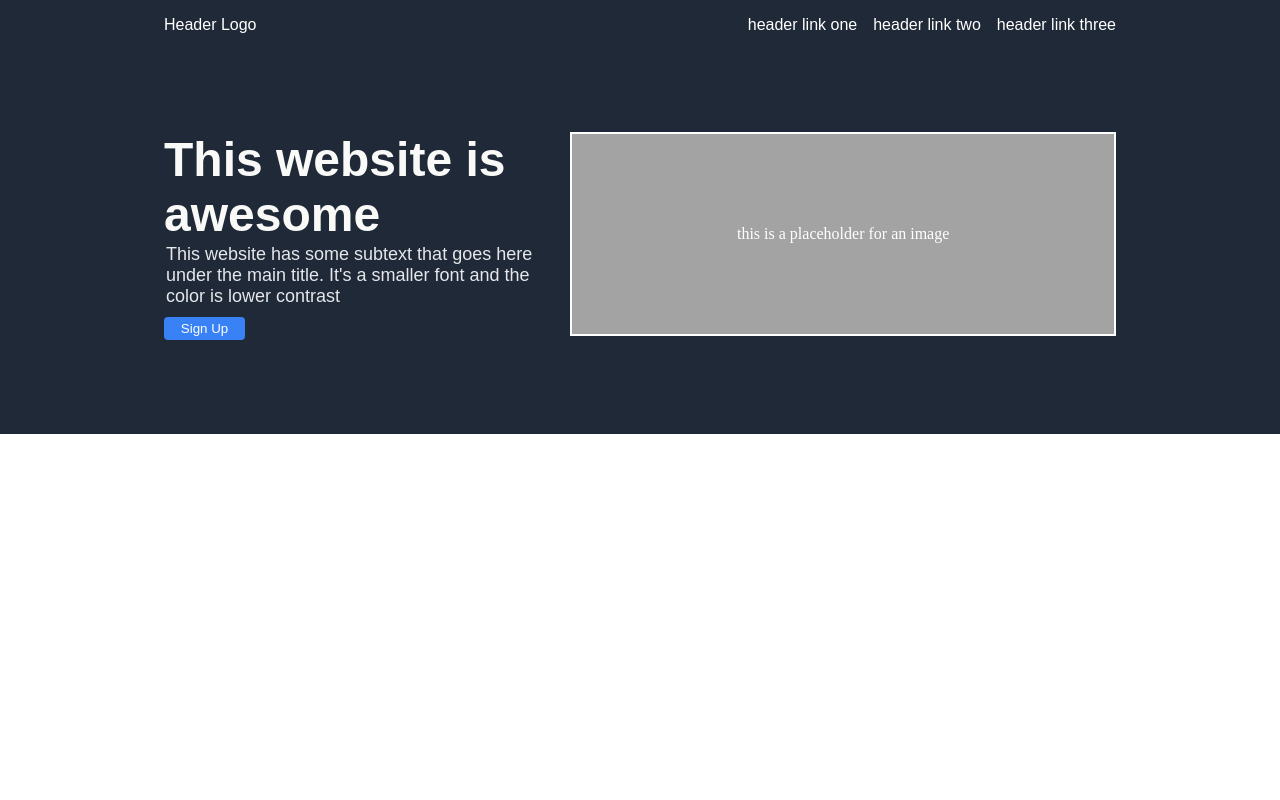
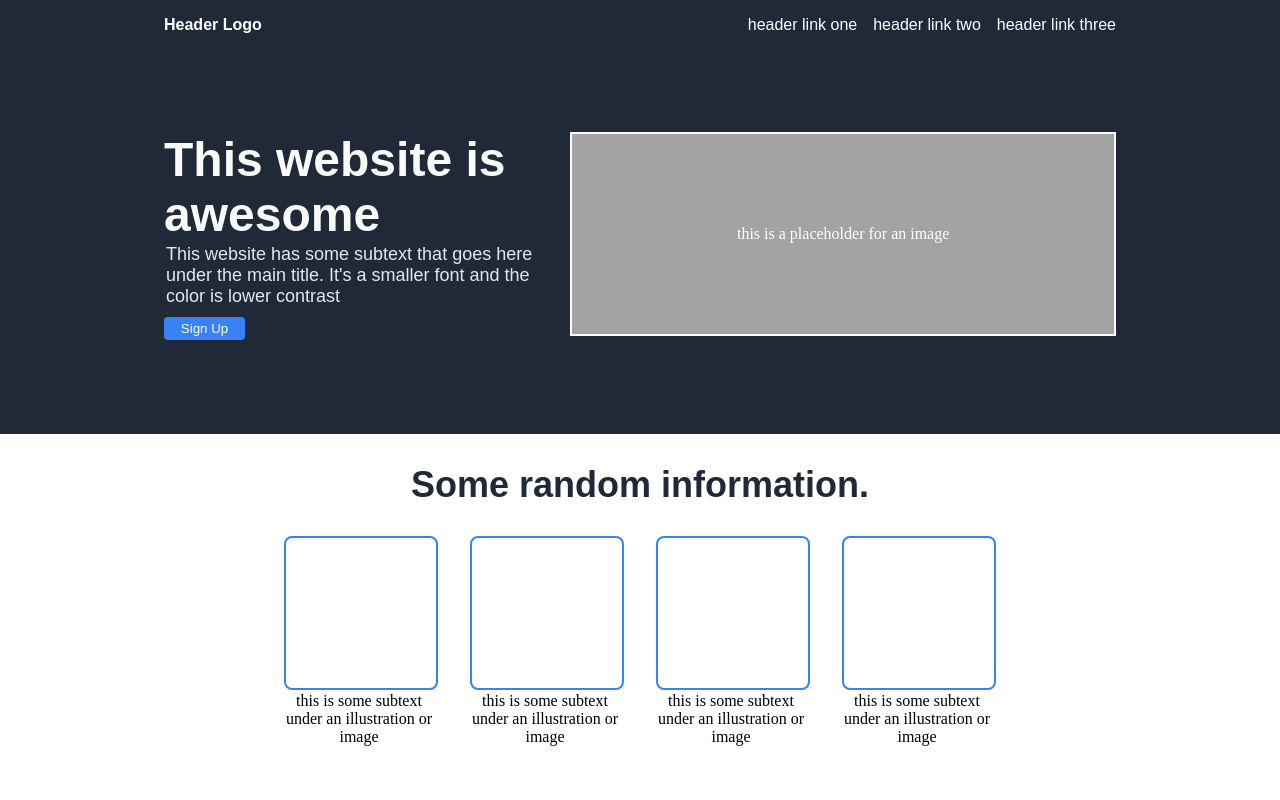
Before and after one commit to yvesHCBD/landing-page-v2, a plain HTML site: page index.html in a window 1280 px wide. Shown: the top 800 px of the page. Drawn offline with Linux system fonts and the light colour scheme.

Commit message:
Completed random-information section

```diff
--- a/index.html
+++ b/index.html
@@ -8,7 +8,7 @@
 
   <body>
     <div class="top-header-container">
-      Header Logo
+      <h4>Header Logo</h4>
       <ul>
         <li><a href="https://www.google.com">header link one</a></li>
         <li><a href="https://www.youtube.com">header link two</a></li>
@@ -30,7 +30,27 @@
         </div>
       </div>
     </div>
-    <div class="information-container"></div>
+    <div class="information-container">
+      <h2 class="random-info-header">Some random information.</h2>
+      <div class="container-of-square-info">
+        <div class="square-containers">
+          <div class="square"></div>
+          <p>this is some subtext under an illustration or image</p>
+        </div>
+        <div class="square-containers">
+          <div class="square"></div>
+          <p>this is some subtext under an illustration or image</p>
+        </div>
+        <div class="square-containers">
+          <div class="square"></div>
+          <p>this is some subtext under an illustration or image</p>
+        </div>
+        <div class="square-containers">
+          <div class="square"></div>
+          <p>this is some subtext under an illustration or image</p>
+        </div>
+      </div>
+    </div>
     <div class="quote-container"></div>
     <div class="sign-up-container"></div>
     <div class="footer-container">Copyright © The Odin Project 2023</div>
--- a/style.css
+++ b/style.css
@@ -6,7 +6,6 @@ body {
 }
 
 .header-container,
-.information-container,
 .quote-container,
 .sign-up-container {
   display: flex;
@@ -22,6 +21,10 @@ body {
   margin-left: 164px;
   margin-right: 164px;
   font-family: Arial, Helvetica, sans-serif;
+}
+
+.top-header-container h4 {
+  margin: 0;
 }
 
 .awesome-section-container {
@@ -79,7 +82,46 @@ body {
 }
 
 .information-container {
+  display: flex;
+  flex-direction: column;
+  align-items: center;
+  height: 400px;
   background-color: white;
+}
+
+.random-info-header {
+  font-size: 36px;
+  color: #1f2937;
+  font-family: Arial, Helvetica, sans-serif;
+}
+
+.container-of-square-info {
+  display: flex;
+}
+
+/* .square-containers { */
+/*   display: flex; */
+/*   flex-direction: column; */
+/*   border-radius: 8px; */
+/*   margin-left: 16px; */
+/*   margin-right: 16px; */
+/* } */
+
+.square-containers p {
+  text-align: center;
+  width: 150px;
+  margin: 2px;
+  margin-left: 16px;
+  margin-right: 16px;
+}
+
+.square {
+  height: 150px;
+  width: 150px;
+  border: 2px solid #3882f6;
+  border-radius: 8px;
+  margin-left: 16px;
+  margin-right: 16px;
 }
 
 .quote-container {
```
